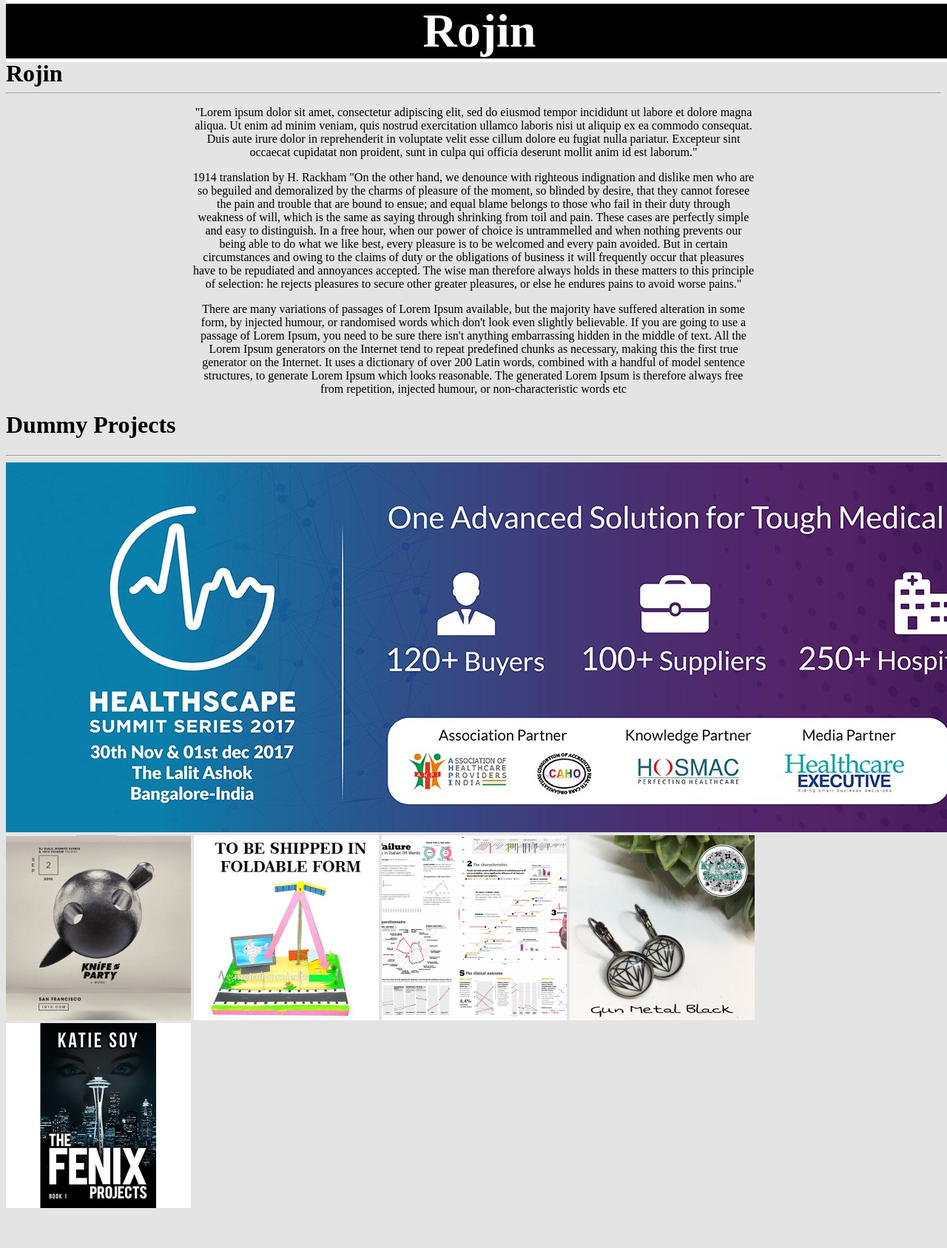
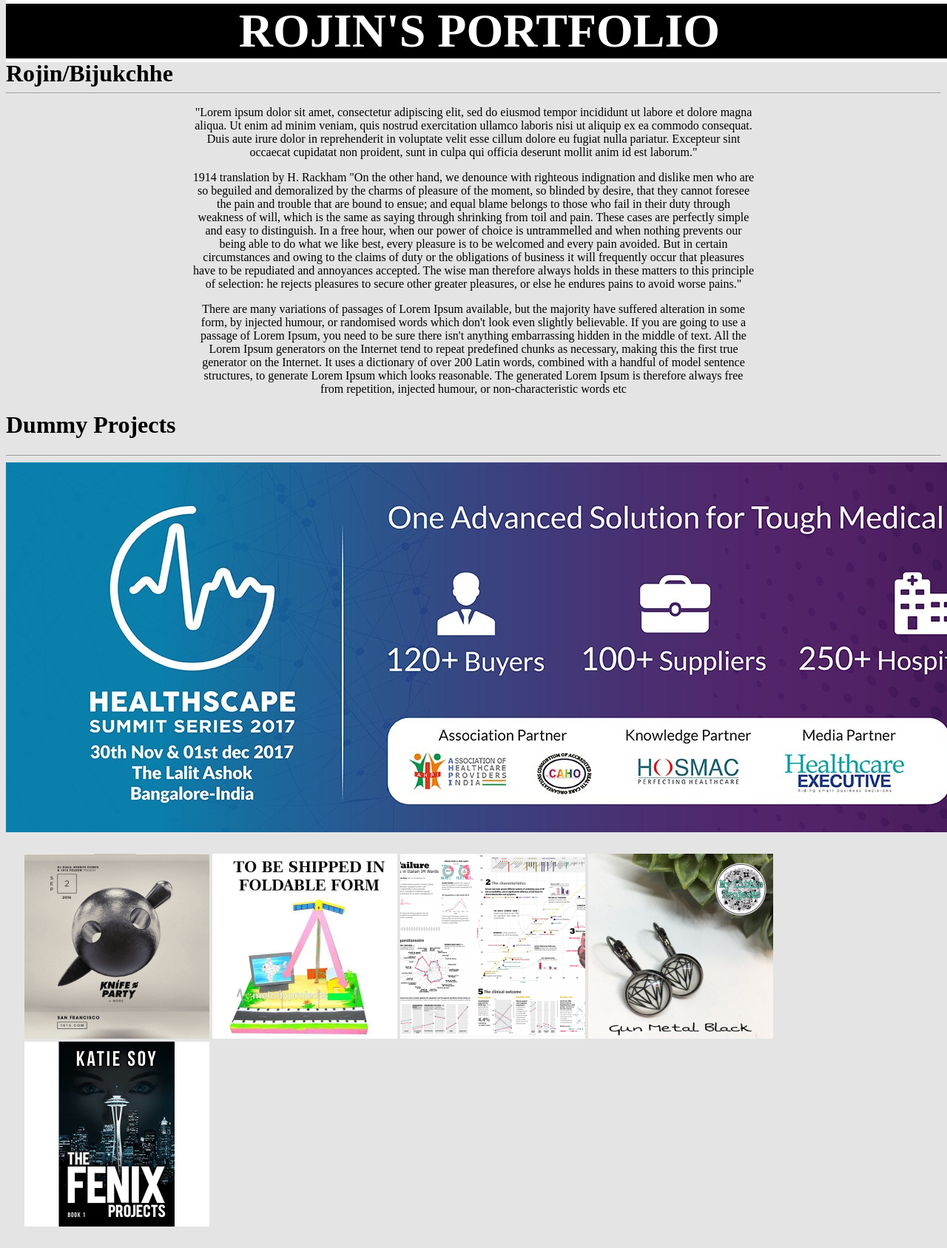
Before and after one commit to rojin025/MEDA_Project_Portfolio_18-3-1, a plain HTML site: page index.html in a window 1280 px wide. Shown: the top 1687 px of the page at 74% size. Before the commit the page ends 1645 px from the top, so only its background shows below. Drawn offline with Linux system fonts and the light colour scheme; a web font is replaced by a local one.

Commit message:
v.1.5.1
css works

```diff
--- a/css/styles.css
+++ b/css/styles.css
@@ -1,3 +1,4 @@
+@import url('https://fonts.googleapis.com/css?family=Anton|Bree+Serif|Krona+One|Nothing+You+Could+Do');
 body {
   background: #e4e4e4;
 }
@@ -11,10 +12,15 @@
   border-bottom: 5px solid #ffffff;
   margin-top: -35px;
   margin-bottom: 0px;
+  font-family: Krona;
+  text-transform: uppercase;
+}
+#head {
+  font
 }
 header {
   color: #ffffff;
-  font-family: Noto;
+  font-family: ;
   font-size: 2em;
   text-align: center;
   font-weight: bold;
@@ -29,5 +35,6 @@
 }
 
 .dummys {
-  image width: 250px auto;
+  margin: 2%;
+
 }
--- a/index.html
+++ b/index.html
@@ -2,19 +2,19 @@
 <html>
   <head>
     <meta charset="utf-8">
-    <link href="https://fonts.googleapis.com/css?family=Noto+SerifRaleway" rel="stylesheet">
+    <link href="https://fonts.googleapis.com/css?family=Anton|Bree+Serif|Krona+One|Nothing+You+Could+Do" rel="stylesheet">
     <title>Rojin</title>
     <link rel="stylesheet" href="css/styles.css">
     </style>
   </head>
   <body>
+    <header>
+      <h1 id="roll" >Rojin's Portfolio</h1>
+    </header>
     <div id="bar">
-      <h1>Rojin</h1>
+      <h1 id="head">Rojin/Bijukchhe</h1>
     </div>
     <hr>
-    <header>
-      <h1 id="roll" >Rojin</h1>
-    </header>
     <div class="content">
     <p>"Lorem ipsum dolor sit amet, consectetur adipiscing elit, sed do eiusmod tempor incididunt ut labore et dolore magna aliqua. Ut enim ad minim veniam, quis nostrud exercitation ullamco laboris nisi ut aliquip ex ea commodo consequat. Duis aute irure dolor in reprehenderit in voluptate velit esse cillum dolore eu fugiat nulla pariatur. Excepteur sint occaecat cupidatat non proident, sunt in culpa qui officia deserunt mollit anim id est laborum."</p>
     <p>1914 translation by H. Rackham
```
